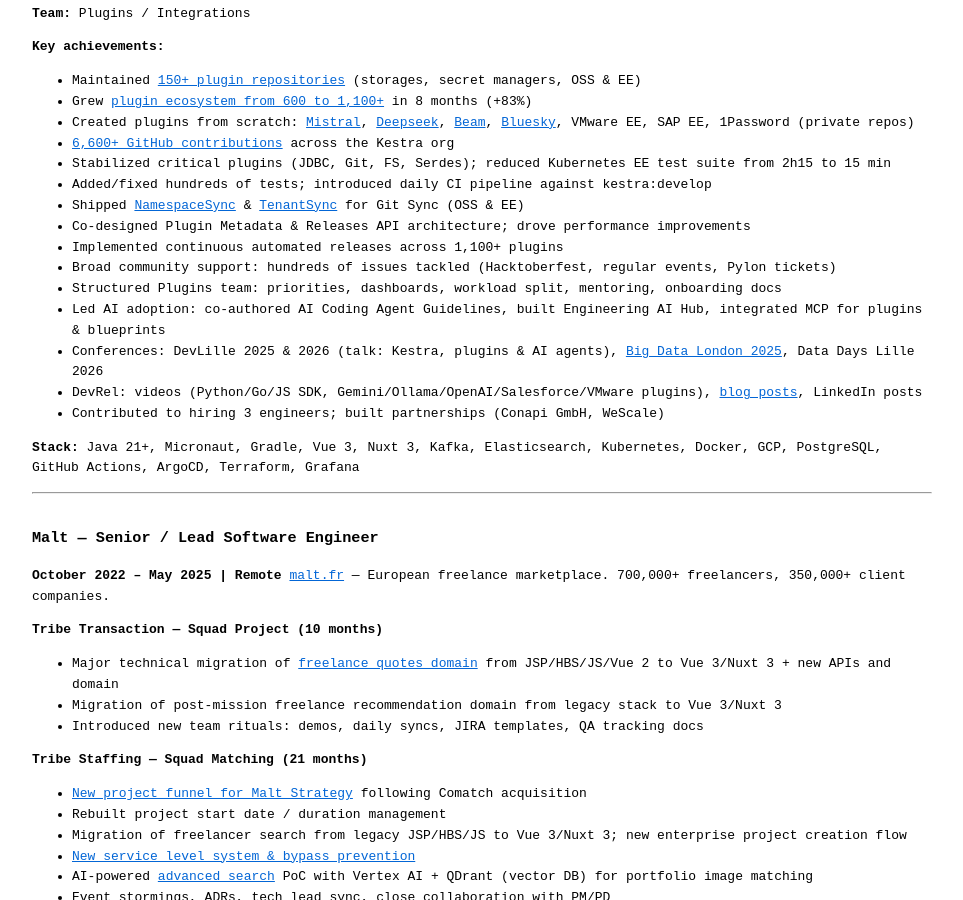
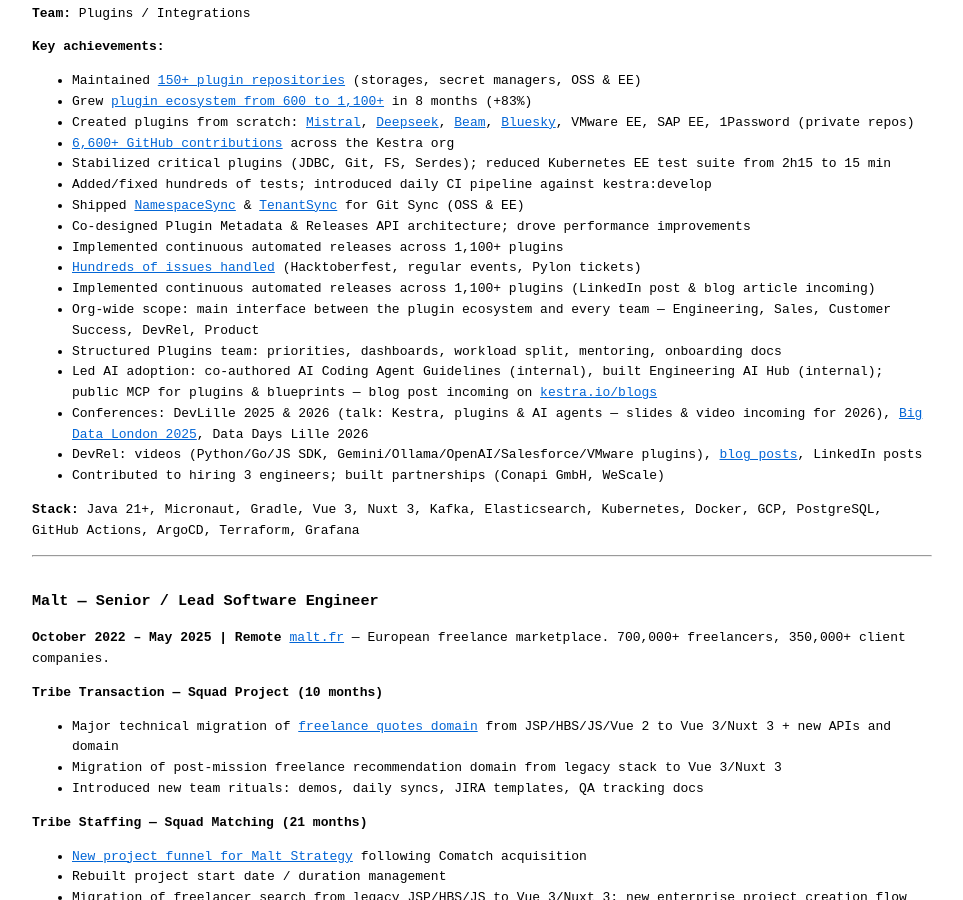
Before and after one commit to fdelbrayelle/fdelbrayelle.github.io, a Jekyll site: the page built from cv.md, in a window 1280 px wide and 900 px high, scrolled down 977 px. Shown: the whole window, without its empty margins (158-1121 px from the left). Built offline with Jekyll 4.4.1, drawn with Linux system fonts in a browser that asks for light colours.

Commit message:
Strengthen Staff Engineer proofs: issues link, org-wide scope, clarify private artifacts, flag incoming content

```diff
--- a/_config.yml
+++ b/_config.yml
@@ -162,14 +162,15 @@
               <li><a href="https://github.com/search?q=author%3Afdelbrayelle+org%3Akestra-io&amp;type=pullrequests" target="_blank" rel="noreferrer noopener">6600+ GitHub contributions</a> since joining</li>
               <li>Stabilization of critical plugins (JDBC, Git, FS, Serdes...) and reduction of flaky tests (e.g. Kubernetes EE: from 2h15 to 15 min)</li>
               <li>Added and fixed hundreds of tests, set up a daily CI on kestra:develop</li>
-              <li>Broad community support: hundreds of issues handled (Hacktoberfest, regular events, Pylon tickets)</li>
-              <li>Implementation of a new release lifecycle and automated continuous releases</li>
+              <li>Broad community support: <a href="https://github.com/search?q=assignee%3Afdelbrayelle+org%3Akestra-io&amp;type=issues" target="_blank" rel="noreferrer noopener">hundreds of issues handled</a> (Hacktoberfest, regular events, Pylon tickets)</li>
+              <li>Implementation of a new release lifecycle and automated continuous releases across 1100+ plugins (LinkedIn post &amp; blog article incoming)</li>
               <li>New Git Sync with <a href="https://github.com/kestra-io/plugin-git/pull/177" target="_blank" rel="noreferrer noopener">NamespaceSync</a> &amp; <a href="https://github.com/kestra-io/plugin-git/pull/180" target="_blank" rel="noreferrer noopener">TenantSync</a> (OSS &amp; EE)</li>
               <li>Co-design of the Plugin Metadata &amp; Releases API architecture, performance improvements</li>
+              <li>Org-wide scope: interactions with every team (Engineering, Sales, Customer Success, DevRel, Product) as the main interface for the plugin ecosystem</li>
               <li>Structuring the Plugins team: priorities, dashboards, work distribution, mentoring, onboarding</li>
               <li>Organization of cooldown topics: flakiness, disabled tests, shared OSS/EE lib, weekly reports</li>
-              <li>Pioneer of AI tools adoption at Kestra: co-authoring AI Coding Agent Guidelines, creating the Engineering AI Hub, MCP integration for plugins &amp; blueprints</li>
-              <li>Conferences: DevLille 2025 &amp; 2026 (talk on Kestra, plugins &amp; AI agents), <a href="https://bigdataldn.com" target="_blank" rel="noreferrer noopener">Big Data London 2025</a>, Data Days Lille 2026</li>
+              <li>Pioneer of AI tools adoption at Kestra: co-authoring AI Coding Agent Guidelines (internal), creating the Engineering AI Hub (internal), public MCP for plugins &amp; blueprints (blog post incoming on <a href="https://kestra.io/blogs" target="_blank" rel="noreferrer noopener">kestra.io/blogs</a>)</li>
+              <li>Conferences: DevLille 2025 &amp; 2026 (talk on Kestra, plugins &amp; AI agents — slides &amp; video incoming for 2026), <a href="https://bigdataldn.com" target="_blank" rel="noreferrer noopener">Big Data London 2025</a>, Data Days Lille 2026</li>
               <li>DevRel contribution: videos (Python/Go/JS SDK, Gemini/Ollama/OpenAI/Salesforce/VMware plugins), <a href="https://kestra.io/blogs" target="_blank" rel="noreferrer noopener">blog articles</a>, LinkedIn posts</li>
               <li>Assistance with recruitment (3 engineers) and partnerships (Conapi GmbH, WeScale)</li>
             </ul>
--- a/cv.md
+++ b/cv.md
@@ -57,10 +57,12 @@
 - Shipped [NamespaceSync](https://github.com/kestra-io/plugin-git/pull/177) & [TenantSync](https://github.com/kestra-io/plugin-git/pull/180) for Git Sync (OSS & EE)
 - Co-designed Plugin Metadata & Releases API architecture; drove performance improvements
 - Implemented continuous automated releases across 1,100+ plugins
-- Broad community support: hundreds of issues tackled (Hacktoberfest, regular events, Pylon tickets)
+- [Hundreds of issues handled](https://github.com/search?q=assignee%3Afdelbrayelle+org%3Akestra-io&type=issues) (Hacktoberfest, regular events, Pylon tickets)
+- Implemented continuous automated releases across 1,100+ plugins (LinkedIn post & blog article incoming)
+- Org-wide scope: main interface between the plugin ecosystem and every team — Engineering, Sales, Customer Success, DevRel, Product
 - Structured Plugins team: priorities, dashboards, workload split, mentoring, onboarding docs
-- Led AI adoption: co-authored AI Coding Agent Guidelines, built Engineering AI Hub, integrated MCP for plugins & blueprints
-- Conferences: DevLille 2025 & 2026 (talk: Kestra, plugins & AI agents), [Big Data London 2025](https://bigdataldn.com), Data Days Lille 2026
+- Led AI adoption: co-authored AI Coding Agent Guidelines (internal), built Engineering AI Hub (internal); public MCP for plugins & blueprints — blog post incoming on [kestra.io/blogs](https://kestra.io/blogs)
+- Conferences: DevLille 2025 & 2026 (talk: Kestra, plugins & AI agents — slides & video incoming for 2026), [Big Data London 2025](https://bigdataldn.com), Data Days Lille 2026
 - DevRel: videos (Python/Go/JS SDK, Gemini/Ollama/OpenAI/Salesforce/VMware plugins), [blog posts](https://kestra.io/blogs), LinkedIn posts
 - Contributed to hiring 3 engineers; built partnerships (Conapi GmbH, WeScale)
 
```
Also changed, not shown: _data/fr_site.yml (+5 -4 lines), fr/cv.md (+5 -3 lines), llms.txt (+5 -4 lines).
